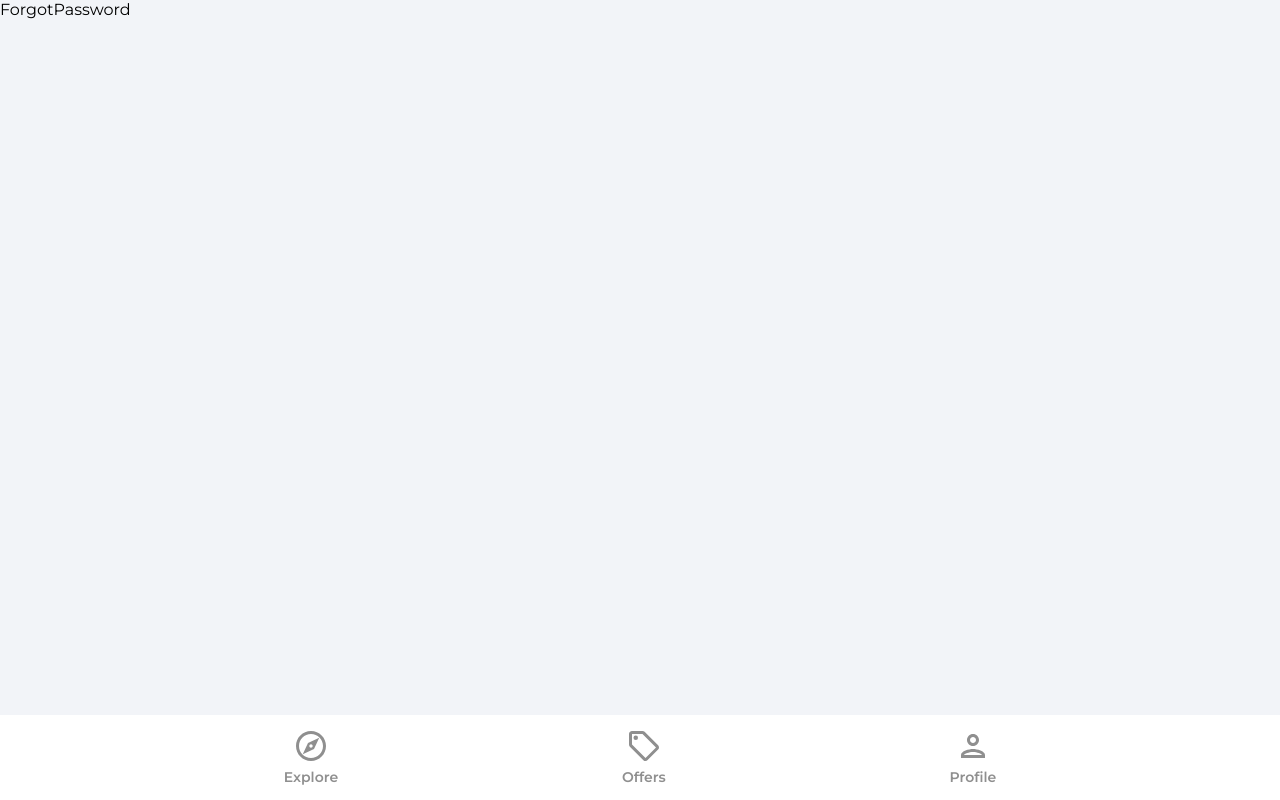
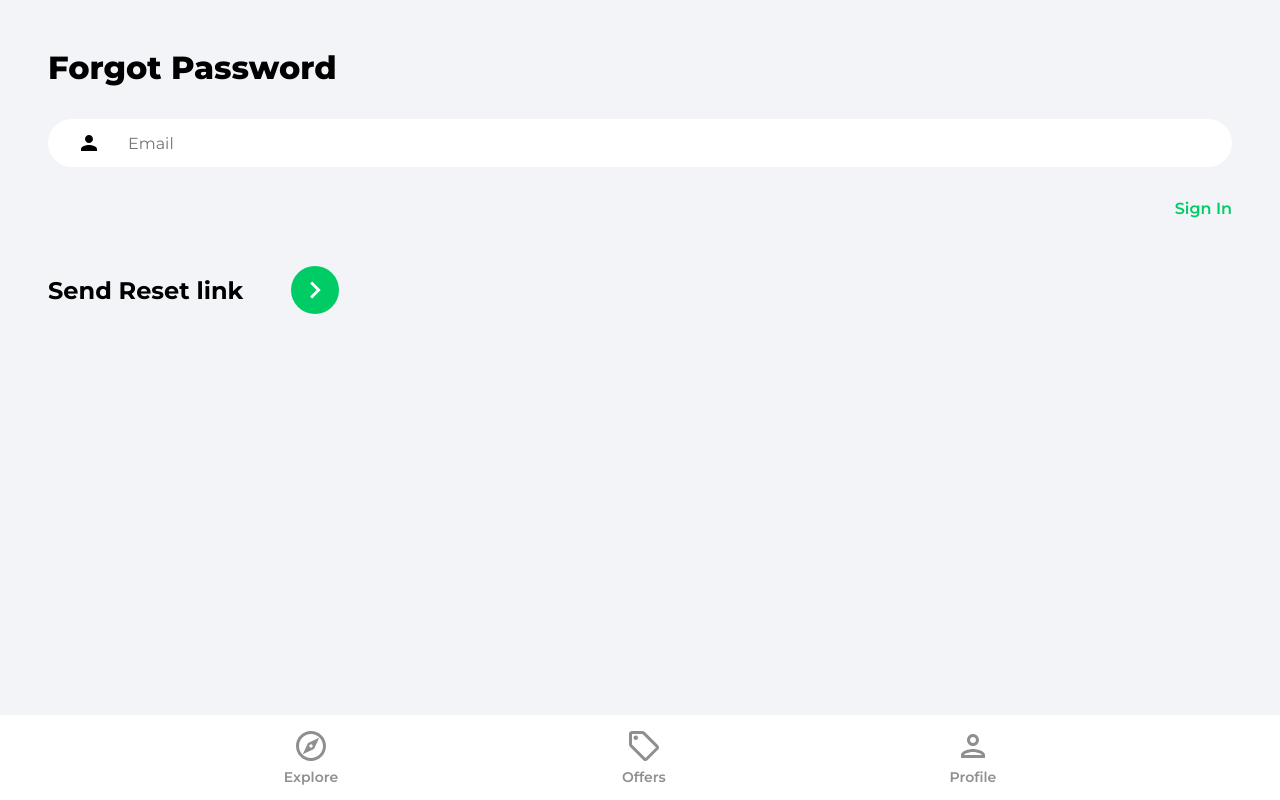
Before and after one commit to Dina2703/house-market-app, a React (Create React App) app: page /forgot-password in a window 1280 px wide. Built offline with nearby package versions, Linux system fonts and the light colour scheme.

Commit message:
Forgot Password Page

```diff
--- a/src/pages/ForgotPassword.js
+++ b/src/pages/ForgotPassword.js
@@ -1,7 +1,54 @@
-import React from "react";
+import { useState } from "react";
+import { Link } from "react-router-dom";
+import { getAuth, sendPasswordResetEmail } from "firebase/auth";
+
+import { toast } from "react-toastify";
+import { ReactComponent as ArrowRightIcon } from "../assets/svg/keyboardArrowRightIcon.svg";
 
 function ForgotPassword() {
-  return <div>ForgotPassword</div>;
+  const [email, setEmail] = useState("");
+  const onChange = (e) => setEmail(e.target.value);
+  const onSubmit = async (e) => {
+    e.preventDefault();
+    try {
+      const auth = getAuth();
+      await sendPasswordResetEmail(auth, email);
+      toast.success("Email was sent");
+    } catch (error) {
+      toast.error("Could not send reset email");
+    }
+  };
+
+  return (
+    <div className="pageContainer">
+      <header>
+        <p className="pageHeader">Forgot Password</p>
+      </header>
+
+      <main>
+        <form onSubmit={onSubmit}>
+          <input
+            type="email"
+            className="emailInput"
+            placeholder="Email"
+            value={email}
+            id="email"
+            onChange={onChange}
+          />
+          <Link className="forgotPasswordLink" to="/sign-in">
+            Sign In
+          </Link>
+
+          <div className="signInBar">
+            <div className="signInText">Send Reset link</div>
+            <button className="signInButton">
+              <ArrowRightIcon fill="#fff" width="34px" height="34px" />
+            </button>
+          </div>
+        </form>
+      </main>
+    </div>
+  );
 }
 
 export default ForgotPassword;
```
